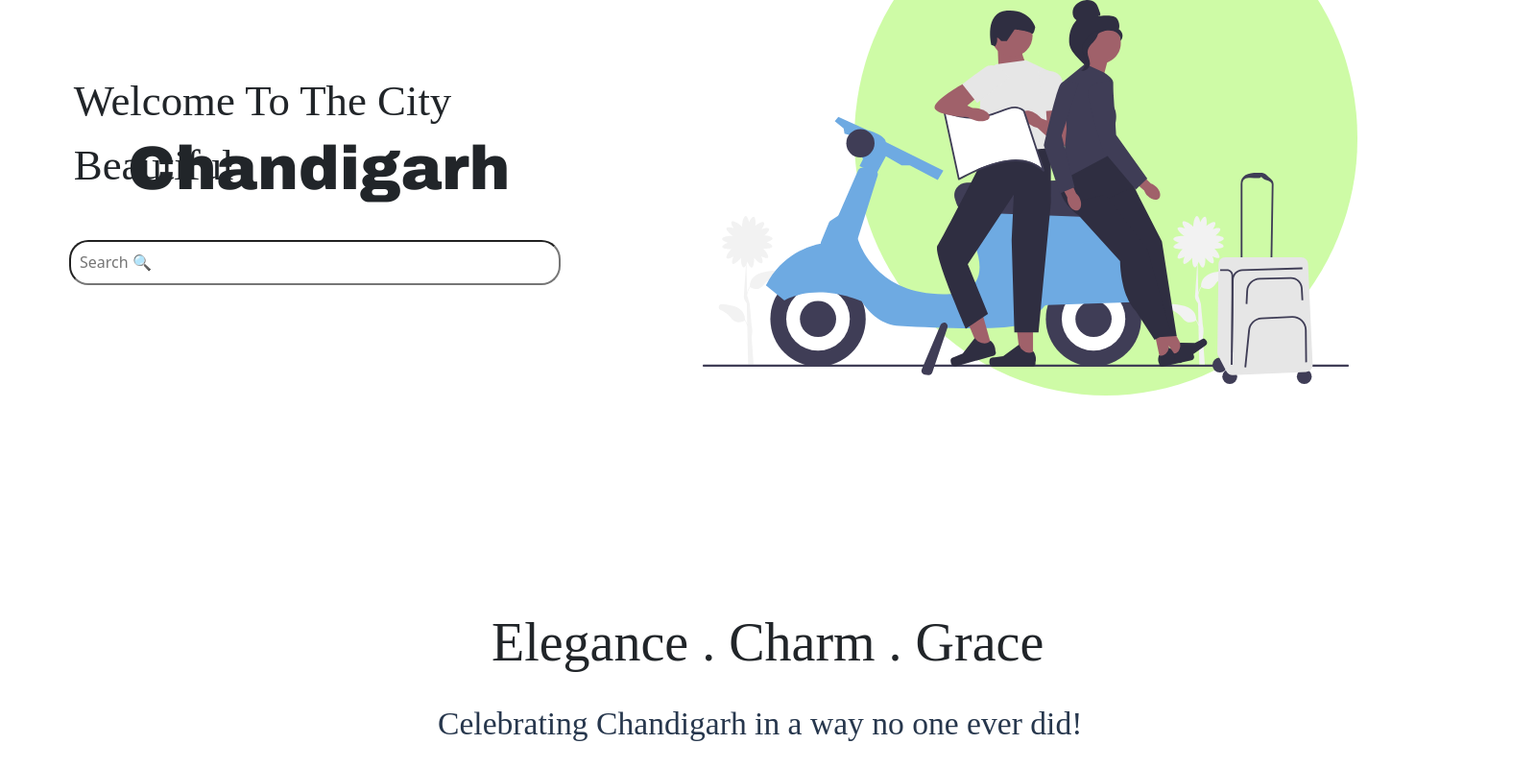
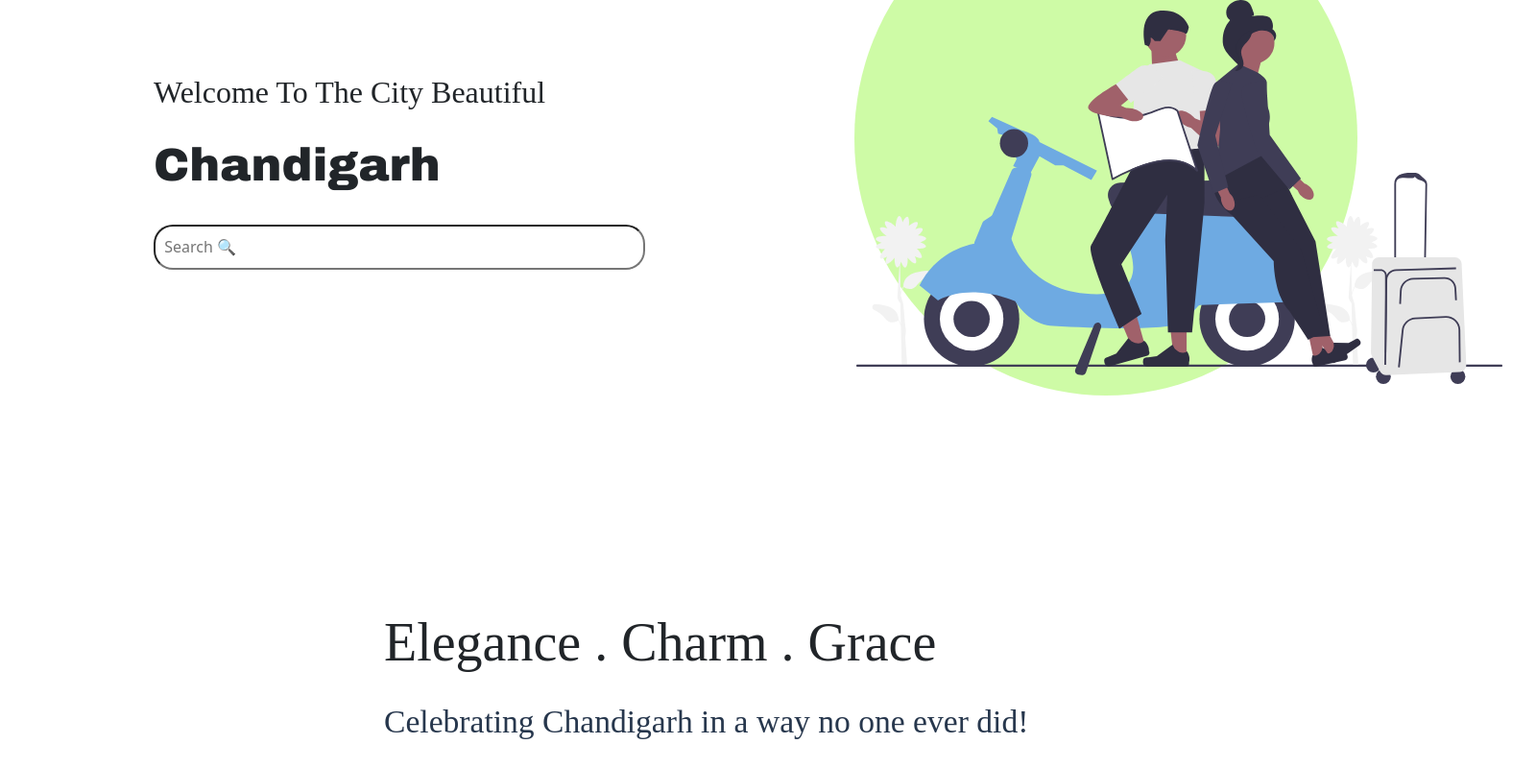
Before and after one commit to vivekk-tiwari/LOCALE, a React (Create React App) app: page / in a window 1280 px wide. Shown: the part 200-1000 px from the top of the page at 96% size, 1600 px wide, since content can reach past the window. Built offline with nearby package versions, Linux system fonts and the light colour scheme.

Commit message:
Update styles.css

```diff
--- a/public/styles.css
+++ b/public/styles.css
@@ -1,6 +1,5 @@
 body{
     width: 100vh;
-    overflow-x: hidden;
     background-color: #27374D;
 }
 
@@ -43,21 +42,18 @@ body{
 
 /* HOME COMPONENT CSS */
 #home_title{
-    font-size: 2.8em;
-    margin-left:15%;
-    height: 5vh;
-    width: 98%;
+    font-size: 2em;
     font-family: 'PT Serif', serif;
 }
 
 #home_title1{
-    font-size: 4em;
-    margin-left: 26%;
+    font-size: 3em;
     font-family: 'Archivo Black', sans-serif;
 }
 
 .home_heading{
     margin-top: 25%;
+    margin-left:20%;
 }
 
 .home_main{
@@ -77,7 +73,7 @@ body{
 #home_search{
     margin-top:2%;
     width: 40vw;
-    margin-left: 14%;
+
     border-radius: 20px;
     padding: 1.8%;
 }
@@ -116,23 +112,23 @@ body{
     margin-top: 80px;
     margin-bottom: 100px;
 }
-
+.explore_main{
+    margin-top: 24%;
+}
 #explore_title{
-    margin-left:64% ;
-    height: 5.8vh;
-    width:80%;
+    /* height: 5.8vh;
+    width:80%; */
     font-size: 3.5em;
     font-family: 'PT Serif', serif;
 }
-.explore_main{
-    margin-top: 24%;
+.explore_heading{
+    margin-left:50%;
+    width:150%;
 }
-
 #explore_title_2{
     font-size:2.1em;
-    width: 110%;
-    margin-top: 7%;
-    margin-left:57%;
+    /* width: 110%; */
+    /* margin-top: 7%;  */
     font-family: 'PT Serif', serif;
     color:#27374D;
 }
```
